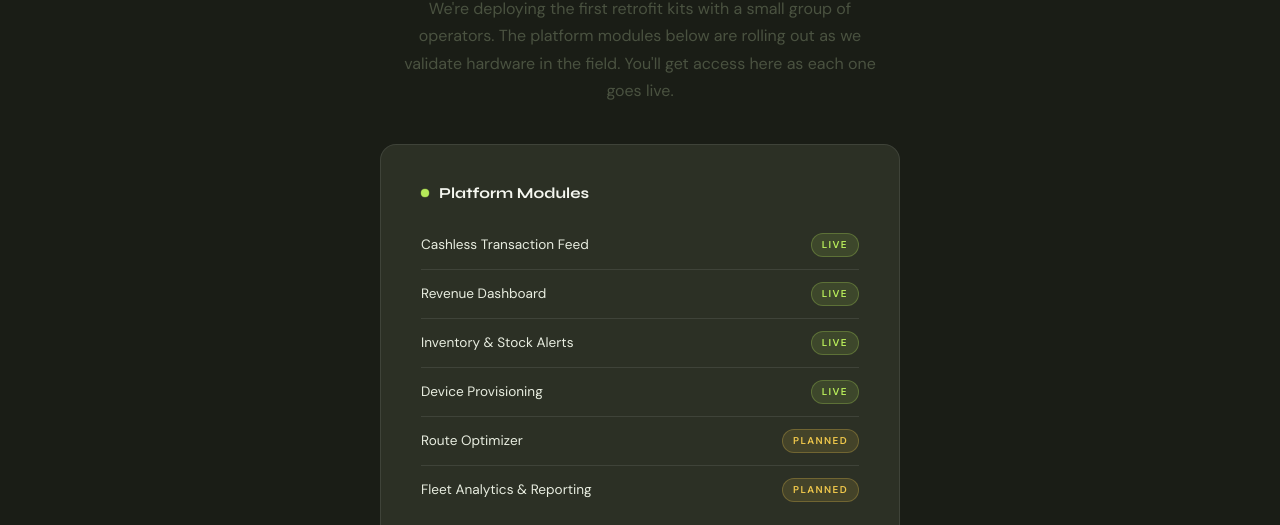
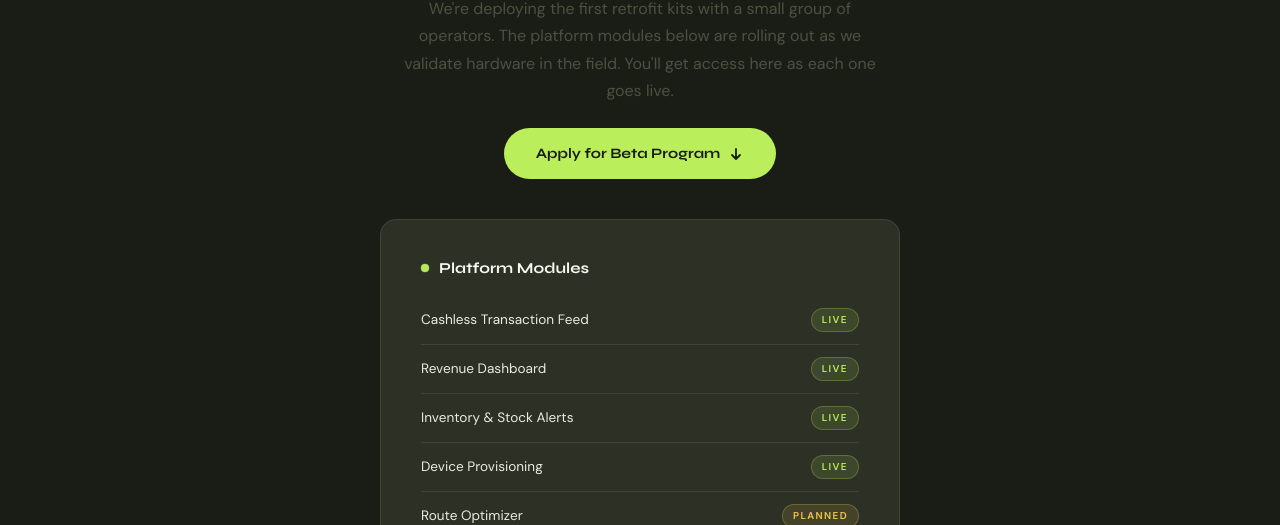
Before and after one commit to curtispatrick84/vendiqtech-site, a plain HTML site: page beta/index.html in a window 1280 px wide. Shown: the part 275-800 px from the top of the page. Drawn offline with Linux system fonts and the light colour scheme.

Commit message:
Show Apply for Beta button above the fold on the beta page
Co-Authored-By: Claude Opus 5.5 <noreply@anthropic.com>

```diff
--- a/beta/index.html
+++ b/beta/index.html
@@ -410,6 +410,7 @@
   .apply-cta:hover { background: var(--lime-dark); transform: translateY(-2px); }
   .apply-cta svg { transition: transform 0.2s; }
   .apply-cta:hover svg { transform: translateY(3px); }
+  .apply-cta-top { margin: -16px 0 40px; }
 
   /* ── DEMO VIDEO ── */
   .demo-video-section {
@@ -944,6 +945,11 @@ window.VENDIQ_ZOHO = {
     <div class="portal-eyebrow">Operator Beta &middot; Alpha Testing</div>
     <h1 class="portal-title">You're <span>early</span>.</h1>
     <p class="portal-desc">We're deploying the first retrofit kits with a small group of operators. The platform modules below are rolling out as we validate hardware in the field. You'll get access here as each one goes live.</p>
+
+    <a href="#apply" class="apply-cta apply-cta-top" data-track="cta_click" data-track-label="beta_apply_button_top">
+      Apply for Beta Program
+      <svg width="16" height="16" viewBox="0 0 16 16" fill="none"><path d="M8 3v10M4 9l4 4 4-4" stroke="currentColor" stroke-width="1.8" stroke-linecap="round" stroke-linejoin="round"/></svg>
+    </a>
 
     <div class="portal-card">
       <div class="portal-card-title"><span class="dot"></span>Platform Modules</div>
```
